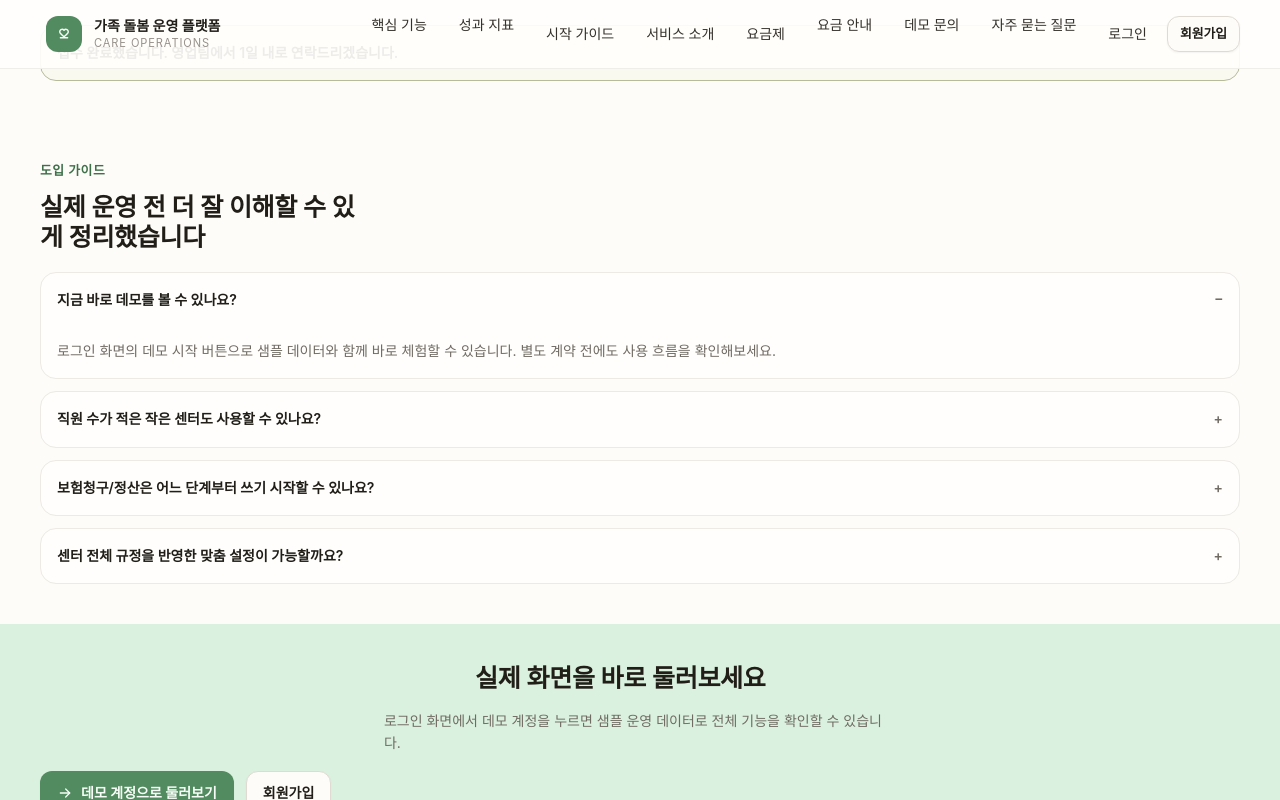
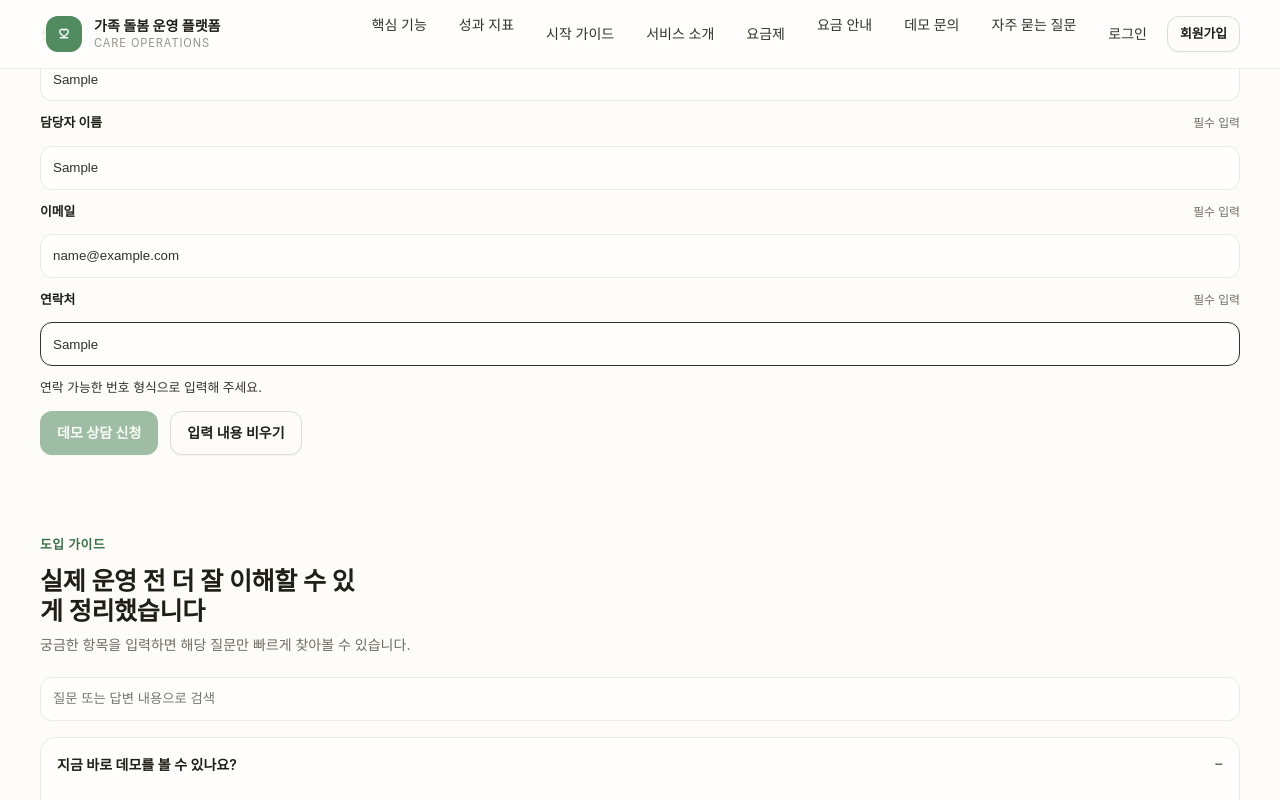
Before and after one commit to blue45f/family-care-platform, a React (Vite) app in the folder apps/web/: page / in a window 1280 px wide. Both pictures are taken after typing "Sample", "Sample", "name@example.com", "Sample" into the empty fields and a click on the button "데모 상담 신청". Shown: the part 3076-3876 px from the top of the page. Built offline with nearby package versions, Linux system fonts and the light colour scheme; no server answers; a web font is replaced by a local one.

Commit message:
feat: improve public home onboarding UX and validation

```diff
--- a/apps/web/src/components/pages/PublicHomePage.tsx
+++ b/apps/web/src/components/pages/PublicHomePage.tsx
@@ -1,4 +1,4 @@
-import { useState, type FormEvent } from 'react'
+import { useEffect, useId, useMemo, useState, type FormEvent } from 'react'
 
 import type { AppRoute } from '../../routeConfig'
 import type { PublicNavigateState } from '../../routeConfig'
@@ -106,42 +106,201 @@ type DemoLead = {
   phone: string
 }
 
+type DemoLeadValidationError = {
+  centerName?: string
+  name?: string
+  email?: string
+  phone?: string
+}
+
 const productPreviewRows = [
   ['09:00', '이은정', '방문 예정', '예정'],
   ['11:30', '김민수', '복약 확인', '진행중'],
   ['14:00', '최성수', '정산 확인', '완료'],
 ]
 
-export const PublicHomePage = ({ onNavigate }: PublicHomePageProps) => {
-  const [activeFaqIndex, setActiveFaqIndex] = useState(0)
-  const [demoLead, setDemoLead] = useState<DemoLead>({
+const DEMO_LEAD_DRAFT_KEY = 'public-home-demo-lead-draft-v1'
+
+const DEMO_LEAD_FALLBACK: DemoLead = {
   centerName: '',
   name: '',
   email: '',
   phone: '',
+}
+
+const EMAIL_REGEX = /^[^@\s]+@[^@\s]+\.[^@\s]+$/
+const PHONE_REGEX = /^[0-9+\-()\s]{9,20}$/
+
+const readDemoLeadDraft = () => {
+  if (typeof window === 'undefined') {
+    return DEMO_LEAD_FALLBACK
+  }
+
+  try {
+    const raw = window.localStorage.getItem(DEMO_LEAD_DRAFT_KEY)
+    if (!raw) {
+      return DEMO_LEAD_FALLBACK
+    }
+
+    const parsed = JSON.parse(raw)
+    if (
+      typeof parsed?.centerName === 'string' &&
+      typeof parsed?.name === 'string' &&
+      typeof parsed?.email === 'string' &&
+      typeof parsed?.phone === 'string'
+    ) {
+      return {
+        centerName: parsed.centerName,
+        name: parsed.name,
+        email: parsed.email,
+        phone: parsed.phone,
+      }
+    }
+  } catch {
+    // ignore malformed draft and fall back to clean state
+  }
+
+  return DEMO_LEAD_FALLBACK
+}
+
+const validateDemoLead = (value: DemoLead): DemoLeadValidationError => {
+  const errors: DemoLeadValidationError = {}
+
+  if (!value.centerName.trim()) {
+    errors.centerName = '센터명을 입력해 주세요.'
+  }
+
+  if (!value.name.trim()) {
+    errors.name = '담당자 이름을 입력해 주세요.'
+  }
+
+  if (!value.email.trim()) {
+    errors.email = '이메일을 입력해 주세요.'
+  } else if (!EMAIL_REGEX.test(value.email.trim())) {
+    errors.email = '올바른 이메일 주소 형식을 입력해 주세요.'
+  }
+
+  if (!value.phone.trim()) {
+    errors.phone = '연락처를 입력해 주세요.'
+  } else if (!PHONE_REGEX.test(value.phone.trim())) {
+    errors.phone = '연락 가능한 번호 형식으로 입력해 주세요.'
+  }
+
+  return errors
+}
+
+const hasDemoLeadValidationError = (errors: DemoLeadValidationError) =>
+  Object.values(errors).some(Boolean)
+
+export const PublicHomePage = ({ onNavigate }: PublicHomePageProps) => {
+  const leadFormId = useId()
+  const [faqSearch, setFaqSearch] = useState('')
+  const [activeFaqQuestion, setActiveFaqQuestion] = useState('')
+  const [demoLead, setDemoLead] = useState<DemoLead>(readDemoLeadDraft)
+  const [leadErrors, setLeadErrors] = useState<DemoLeadValidationError>({})
+  const [leadSubmitted, setLeadSubmitted] = useState(false)
+
+  const leadCenterErrorId = `${leadFormId}-center-error`
+  const leadNameErrorId = `${leadFormId}-name-error`
+  const leadEmailErrorId = `${leadFormId}-email-error`
+  const leadPhoneErrorId = `${leadFormId}-phone-error`
+
+  const hasAnyLeadError = hasDemoLeadValidationError(leadErrors)
+  const draftStateAvailable = typeof window !== 'undefined'
+
+  useEffect(() => {
+    if (leadSubmitted || typeof window === 'undefined') {
+      return
+    }
+
+    try {
+      window.localStorage.setItem(DEMO_LEAD_DRAFT_KEY, JSON.stringify(demoLead))
+    } catch {
+      // storage unavailable: ignore persistence gracefully
+    }
+  }, [demoLead, leadSubmitted])
+
+  const visibleFaqs = useMemo(() => {
+    const term = faqSearch.trim().toLowerCase()
+    if (!term) {
+      return publicFaqs
+    }
+
+    return publicFaqs.filter(
+      ({ question, answer }) =>
+        question.toLowerCase().includes(term) || answer.toLowerCase().includes(term),
+    )
+  }, [faqSearch])
+
+  useEffect(() => {
+    if (!visibleFaqs.length) {
+      setActiveFaqQuestion('')
+      return
+    }
+
+    if (!activeFaqQuestion || !visibleFaqs.some((faq) => faq.question === activeFaqQuestion)) {
+      setActiveFaqQuestion(visibleFaqs[0].question)
+    }
+  }, [activeFaqQuestion, visibleFaqs])
+
+  const resetLeadDraft = () => {
+    setLeadSubmitted(false)
+    setDemoLead(DEMO_LEAD_FALLBACK)
+    setLeadErrors({})
+    if (draftStateAvailable) {
+      try {
+        window.localStorage.removeItem(DEMO_LEAD_DRAFT_KEY)
+      } catch {
+        // ignore
+      }
+    }
+  }
+
+  const clearLeadError = (field: keyof DemoLeadValidationError) => {
+    setLeadErrors((current) => {
+      if (!current[field]) {
+        return current
+      }
+
+      const next = { ...current }
+      delete next[field]
+      return next
     })
-  const [leadSubmitted, setLeadSubmitted] = useState(false)
+  }
+
+  const updateDemoLead = (field: keyof DemoLead, value: string) => {
+    setDemoLead((current) => ({ ...current, [field]: value }))
+    clearLeadError(field)
+  }
 
   const submitDemoLead = (event: FormEvent<HTMLFormElement>) => {
     event.preventDefault()
-    const trimmedEmail = demoLead.email.trim()
-    const trimmedCenter = demoLead.centerName.trim()
-    const trimmedName = demoLead.name.trim()
-    const trimmedPhone = demoLead.phone.trim()
+    const trimmed = {
+      centerName: demoLead.centerName.trim(),
+      name: demoLead.name.trim(),
+      email: demoLead.email.trim(),
+      phone: demoLead.phone.trim(),
+    }
 
-    if (!trimmedCenter || !trimmedName || !trimmedEmail || !trimmedPhone) {
+    const errors = validateDemoLead(trimmed)
+
+    if (hasDemoLeadValidationError(errors)) {
+      setLeadErrors(errors)
       return
     }
 
-    if (!trimmedEmail.includes('@')) {
-      return
+    setDemoLead(trimmed)
+    setLeadErrors({})
+    if (draftStateAvailable) {
+      try {
+        window.localStorage.removeItem(DEMO_LEAD_DRAFT_KEY)
+      } catch {
+        // ignore
+      }
     }
 
     setLeadSubmitted(true)
   }
-
-  const updateDemoLead = (field: keyof DemoLead, value: string) =>
-    setDemoLead((current) => ({ ...current, [field]: value }))
 
   return (
     <main className="public-page" aria-labelledby="public-home-title">
@@ -400,44 +559,82 @@ export const PublicHomePage = ({ onNavigate }: PublicHomePageProps) => {
         {leadSubmitted ? (
           <article className="public-lead-success" role="status">
             <p>접수 완료했습니다. 영업팀에서 1일 내로 연락드리겠습니다.</p>
+            <div className="public-hero-actions">
+              <Button type="button" onClick={resetLeadDraft}>
+                새로운 문의 작성
+              </Button>
+            </div>
           </article>
         ) : (
-          <form className="public-lead-form" onSubmit={submitDemoLead}>
-            <label htmlFor="lead-center">센터명</label>
+          <form className="public-lead-form" onSubmit={submitDemoLead} noValidate>
+            <label htmlFor="lead-center">
+              센터명
+              <small>필수 입력</small>
+            </label>
             <input
               id="lead-center"
+              name="centerName"
               value={demoLead.centerName}
               onChange={(e) => updateDemoLead('centerName', e.target.value)}
               placeholder="예) 행복돌봄센터"
-              required
+              aria-invalid={Boolean(leadErrors.centerName) || undefined}
+              aria-describedby={leadErrors.centerName ? leadCenterErrorId : undefined}
             />
-            <label htmlFor="lead-name">담당자 이름</label>
+            {leadErrors.centerName ? <p id={leadCenterErrorId}>{leadErrors.centerName}</p> : null}
+
+            <label htmlFor="lead-name">
+              담당자 이름
+              <small>필수 입력</small>
+            </label>
             <input
               id="lead-name"
+              name="name"
               value={demoLead.name}
               onChange={(e) => updateDemoLead('name', e.target.value)}
               placeholder="예) 김현지"
-              required
+              aria-invalid={Boolean(leadErrors.name) || undefined}
+              aria-describedby={leadErrors.name ? leadNameErrorId : undefined}
             />
-            <label htmlFor="lead-email">이메일</label>
+            {leadErrors.name ? <p id={leadNameErrorId}>{leadErrors.name}</p> : null}
+
+            <label htmlFor="lead-email">
+              이메일
+              <small>필수 입력</small>
+            </label>
             <input
               id="lead-email"
+              name="email"
               type="email"
               value={demoLead.email}
               onChange={(e) => updateDemoLead('email', e.target.value)}
               placeholder="name@care.co.kr"
-              required
+              aria-invalid={Boolean(leadErrors.email) || undefined}
+              aria-describedby={leadErrors.email ? leadEmailErrorId : undefined}
             />
-            <label htmlFor="lead-phone">연락처</label>
+            {leadErrors.email ? <p id={leadEmailErrorId}>{leadErrors.email}</p> : null}
+
+            <label htmlFor="lead-phone">
+              연락처
+              <small>필수 입력</small>
+            </label>
             <input
               id="lead-phone"
+              name="phone"
               value={demoLead.phone}
               onChange={(e) => updateDemoLead('phone', e.target.value)}
               placeholder="010-0000-0000"
-              required
+              aria-invalid={Boolean(leadErrors.phone) || undefined}
+              aria-describedby={leadErrors.phone ? leadPhoneErrorId : undefined}
             />
+            {leadErrors.phone ? <p id={leadPhoneErrorId}>{leadErrors.phone}</p> : null}
+
             <div className="public-hero-actions">
-              <Button type="submit">데모 상담 신청</Button>
+              <Button type="submit" disabled={hasAnyLeadError}>
+                데모 상담 신청
+              </Button>
+              <Button type="button" variant="secondary" onClick={resetLeadDraft}>
+                입력 내용 비우기
+              </Button>
             </div>
           </form>
         )}
@@ -447,27 +644,49 @@ export const PublicHomePage = ({ onNavigate }: PublicHomePageProps) => {
         <div className="public-section-head">
           <p className="page-eyebrow">도입 가이드</p>
           <h2 id="public-faq-title">실제 운영 전 더 잘 이해할 수 있게 정리했습니다</h2>
+          <p>
+            궁금한 항목을 입력하면 해당 질문만 빠르게 찾아볼 수 있습니다.
+            <span className="sr-only">
+              FAQ는 중복 답변을 줄여서 같은 문구를 반복적으로 확인할 수 있습니다.
+            </span>
+          </p>
         </div>
+        <input
+          className="public-faq-search"
+          type="search"
+          placeholder="질문 또는 답변 내용으로 검색"
+          value={faqSearch}
+          onChange={(e) => setFaqSearch(e.target.value)}
+          aria-label="FAQ 검색"
+        />
+        {visibleFaqs.length === 0 ? (
+          <p className="public-faq-empty" role="status">
+            검색어와 일치하는 FAQ가 없습니다. 검색어를 조금 줄여보세요.
+          </p>
+        ) : (
           <div className="public-faq-list">
-          {publicFaqs.map((faq, index) => {
-            const isOpen = activeFaqIndex === index
+            {visibleFaqs.map((faq) => {
+              const isOpen = activeFaqQuestion === faq.question
 
               return (
                 <article className="public-faq-item" key={faq.question}>
                   <button
                     type="button"
                     className="public-faq-question"
-                  onClick={() => setActiveFaqIndex(isOpen ? -1 : index)}
+                    onClick={() => setActiveFaqQuestion(isOpen ? '' : faq.question)}
                     aria-expanded={isOpen}
-                  aria-controls={`public-faq-answer-${index}`}
+                    aria-controls={`public-faq-answer-${faq.question.replaceAll(' ', '-')}`}
                   >
                     <span>{faq.question}</span>
-                  <span className={`public-faq-sign ${isOpen ? 'is-open' : ''}`} aria-hidden="true">
+                    <span
+                      className={`public-faq-sign ${isOpen ? 'is-open' : ''}`}
+                      aria-hidden="true"
+                    >
                       {isOpen ? '−' : '+'}
                     </span>
                   </button>
                   <div
-                  id={`public-faq-answer-${index}`}
+                    id={`public-faq-answer-${faq.question.replaceAll(' ', '-')}`}
                     className={`public-faq-answer ${isOpen ? 'is-open' : ''}`}
                   >
                     <p>{faq.answer}</p>
@@ -476,6 +695,7 @@ export const PublicHomePage = ({ onNavigate }: PublicHomePageProps) => {
               )
             })}
           </div>
+        )}
       </section>
 
       <section className="public-cta" aria-labelledby="public-cta-title">
--- a/apps/web/src/styles.css
+++ b/apps/web/src/styles.css
@@ -1898,6 +1898,20 @@ svg {
   color: var(--fg-strong);
   font-size: var(--text-xs);
   font-weight: var(--weight-semibold);
+  display: inline-flex;
+  align-items: baseline;
+  justify-content: space-between;
+  gap: var(--space-3);
+}
+.public-lead-form label small {
+  color: var(--fg-muted);
+  font-size: var(--text-xxs, 0.74rem);
+  font-weight: var(--weight-regular);
+}
+.public-lead-form p {
+  margin: 0;
+  color: var(--error);
+  font-size: var(--text-xs);
 }
 .public-lead-form input {
   height: 2.75rem;
@@ -1910,6 +1924,10 @@ svg {
 .public-lead-form input::placeholder {
   color: var(--fg-subtle);
 }
+.public-lead-form input[aria-invalid='true'] {
+  border-color: var(--error);
+  box-shadow: 0 0 0 0.15rem color-mix(in oklch, var(--error) 25%, transparent);
+}
 .public-lead-success {
   max-width: var(--content-max);
   margin: 0 auto;
@@ -1926,6 +1944,23 @@ svg {
 }
 .public-faq {
   background: var(--bg-surface);
+}
+.public-faq-search {
+  display: block;
+  width: min(100%, var(--content-max));
+  margin: 0 auto var(--space-4);
+  height: 2.75rem;
+  padding: 0 var(--space-3);
+  border: 1px solid var(--border-subtle);
+  border-radius: var(--radius-md);
+  background: var(--bg-surface-raised);
+  color: var(--fg-default);
+}
+.public-faq-empty {
+  max-width: var(--content-max);
+  margin: 0 auto;
+  color: var(--fg-muted);
+  font-size: var(--text-sm);
 }
 .public-faq-list {
   display: grid;
```
Also changed, not shown: 1 other file (tests, documents, lock files or other folders). Lines whose indentation alone changed are shown as unchanged.
